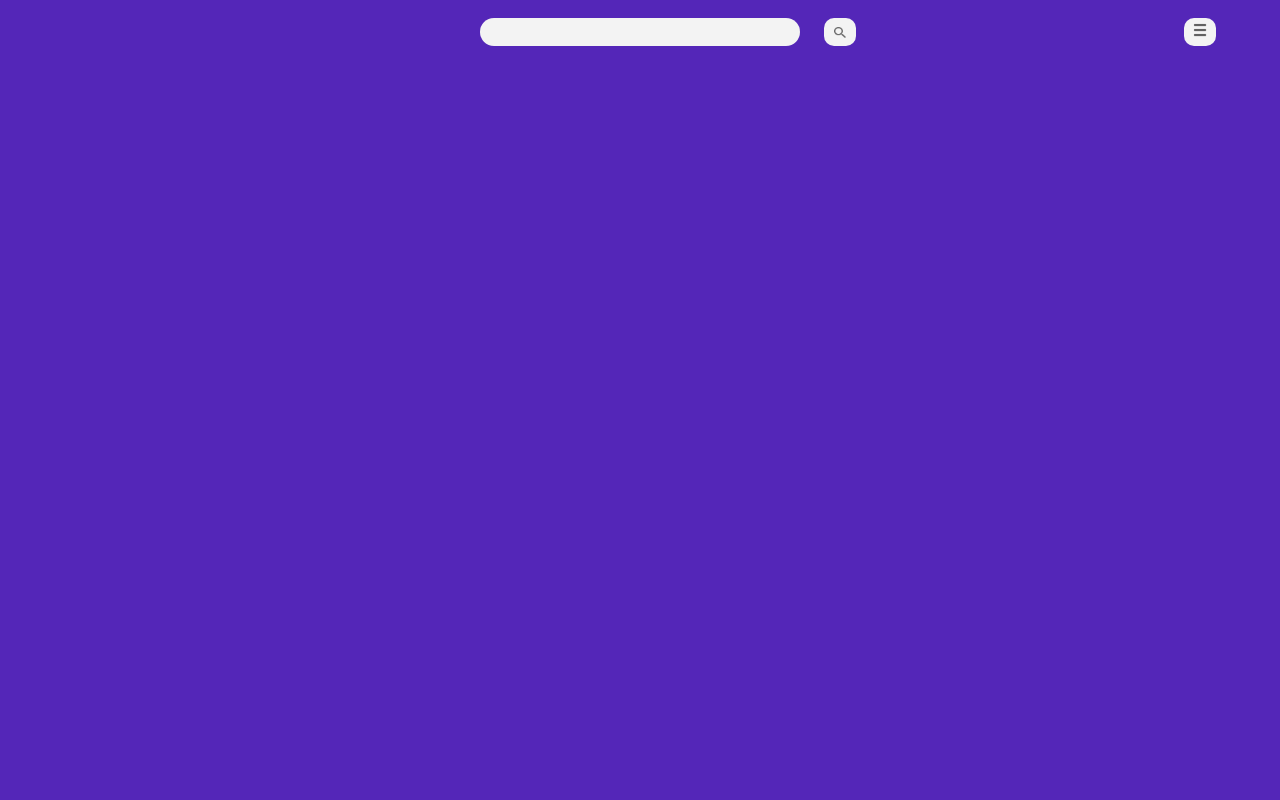
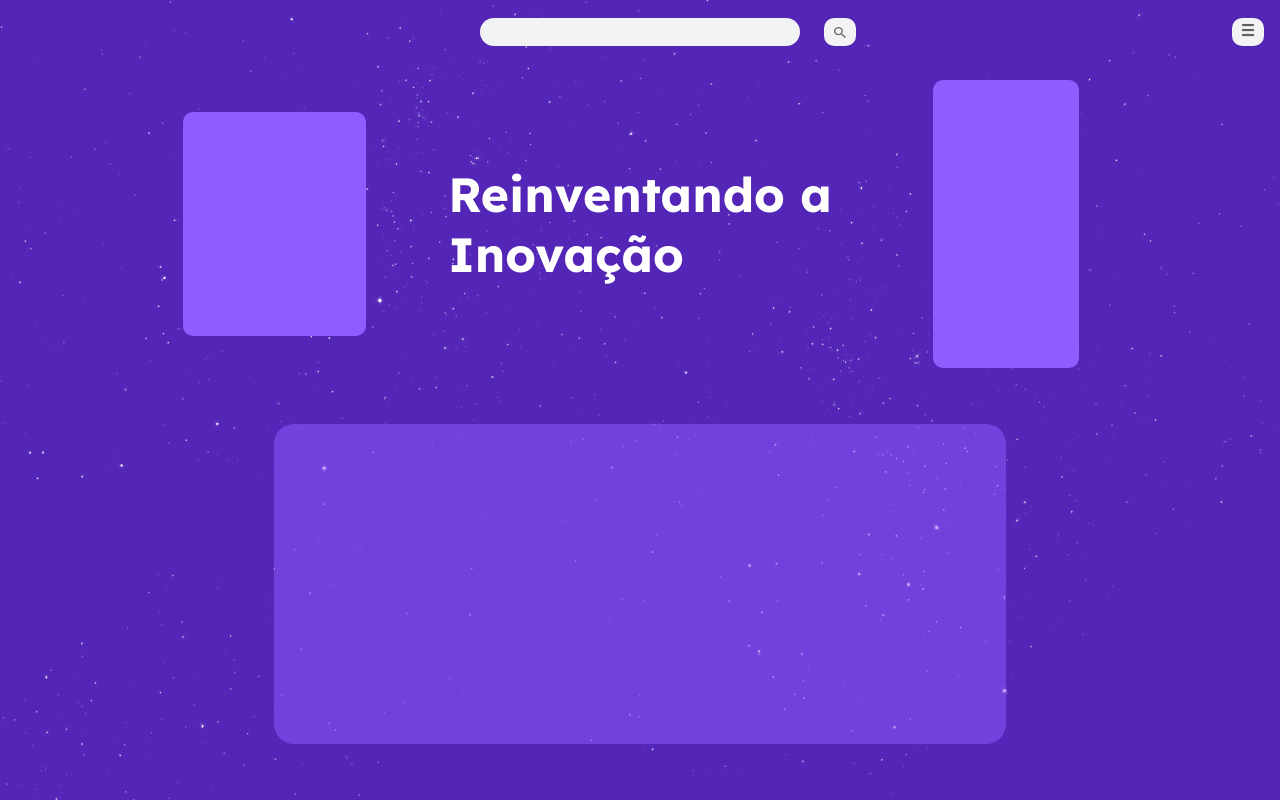
Before and after one commit to ValdirASAJunior/codecrafters, a React (Create React App) app: page / in a window 1280 px wide. Built offline with nearby package versions, Linux system fonts and the light colour scheme.

Commit message:
Estrutura Quase Pronta

```diff
--- a/package.json
+++ b/package.json
@@ -10,6 +10,7 @@
     "@testing-library/jest-dom": "^5.17.0",
     "@testing-library/react": "^13.4.0",
     "@testing-library/user-event": "^13.5.0",
+    "bootstrap": "^5.3.3",
     "react": "^18.3.1",
     "react-dom": "^18.3.1",
     "react-scripts": "^5.0.1",
--- a/src/App.css
+++ b/src/App.css
@@ -1,5 +1,9 @@
+@import url('https://fonts.googleapis.com/css2?family=Lexend:wght@100..900&display=swap');
+
 body {
   background-color: #5426B8;
+  background-image: url(./imagens/stars.png);
+  background-size: cover;
   margin: 0;
 }
 
@@ -36,12 +40,15 @@ input {
   margin-left: 3%;
   height: 70%;
   width: 93%;
+  transition: background-color ease 0.3s;
 }
 
 input:hover {
   background-color: #dddddd;
   border-radius: 30px;
 }
+
+
 
 .buscar {
   background-color: #f3f3f3;
@@ -51,6 +58,7 @@ input:hover {
   margin-left: 15%;
   align-content: center;
   grid-column: 6;
+  transition: background-color ease 0.3s;
 }
 
 .buscar > img {
@@ -64,16 +72,20 @@ input:hover {
 
 .buscar:hover {
   cursor: pointer;
+  background-color: #dddddd;
 }
+
+
 
 .menu {
   background-color: #f3f3f3;
   border-radius: 10px;
   height: 45%;
   width: 20%;
-  margin: auto;
+  margin-left: 70%;
   align-content: center;
   grid-column: 8;
+  transition: background-color ease 0.3s;
 }
 
 .menu > img {
@@ -87,4 +99,62 @@ input:hover {
 
 .menu:hover {
   cursor: pointer;
+  background-color: #dddddd;
 }
+
+
+
+/* TITULO */
+
+.Titulo {
+  display: grid;
+  grid-template-columns: 1fr 1fr 3fr 1fr 1fr;
+  grid-template-rows: 40vh;
+}
+
+.logo {
+  background-color: #905CFF;
+  border-radius: 10px;
+  margin: auto;
+  height: 70%;
+  width: 100%;
+  grid-column: 2;
+  transition: background-color ease 0.3s;
+}
+
+.devs {
+  background-color: #905CFF;
+  border-radius: 10px;
+  margin: auto;
+  height: 90%;
+  width: 80%;
+  grid-column: 4;
+  transition: background-color ease 0.3s;
+}
+
+.title {
+  font-family: "Lexend", sans-serif;
+  align-content: center;
+  text-align: left;
+  margin: auto;
+  color: #ffff;
+  font-size: 150%;
+}
+
+/* PROJETOS */
+
+.Projetos {
+  display: grid;
+  grid-template-columns: 1fr 5fr 1fr;
+  grid-template-rows: 50vh;
+}
+
+.caixaProjetos {
+  background-color: #905CFF;
+  opacity: 50%;
+  width: 80%;
+  height: 80%;
+  grid-column: 2;
+  margin: auto;
+  border-radius: 20px;
+}
--- a/src/App.js
+++ b/src/App.js
@@ -1,10 +1,14 @@
 import './App.css';
 import Navbar from './componentes/Navbar';
+import Titulo from './componentes/Titulo';
+import Projetos from './componentes/Projetos';
 
 function App() {
   return (
     <div className="App">
       <Navbar/>
+      <Titulo/>
+      <Projetos/>
     </div>
   );
 }
--- a/src/componentes/Navbar.js
+++ b/src/componentes/Navbar.js
@@ -14,7 +14,7 @@ function Navbar() {
               <img src={lupa} alt="Pesquisa"/>
             </div>
 
-            <div class="menu">
+            <div id="dropdownBtn" class="menu">
               <img src={menu} alt="Menu"/>
             </div>
         </header>
--- /dev/null
+++ b/src/componentes/Projetos.js
@@ -0,0 +1,11 @@
+import React from "react";
+
+function Projetos() {
+    return (
+      <div className="Projetos">
+        <div class="caixaProjetos"></div>
+      </div>
+    );
+  }
+
+  export default Projetos;
--- /dev/null
+++ b/src/componentes/Titulo.js
@@ -0,0 +1,13 @@
+import React from "react";
+
+function Titulo() {
+    return (
+      <div className="Titulo">
+        <div class="logo"></div>
+        <div class="title"><h1>Reinventando a<br/>Inovação</h1></div>
+        <div class="devs"></div>
+      </div>
+    );
+  }
+
+  export default Titulo;
```
Also changed, not shown: src/imagens/stars.png (added), 1 other file (tests, documents, lock files or other folders).
